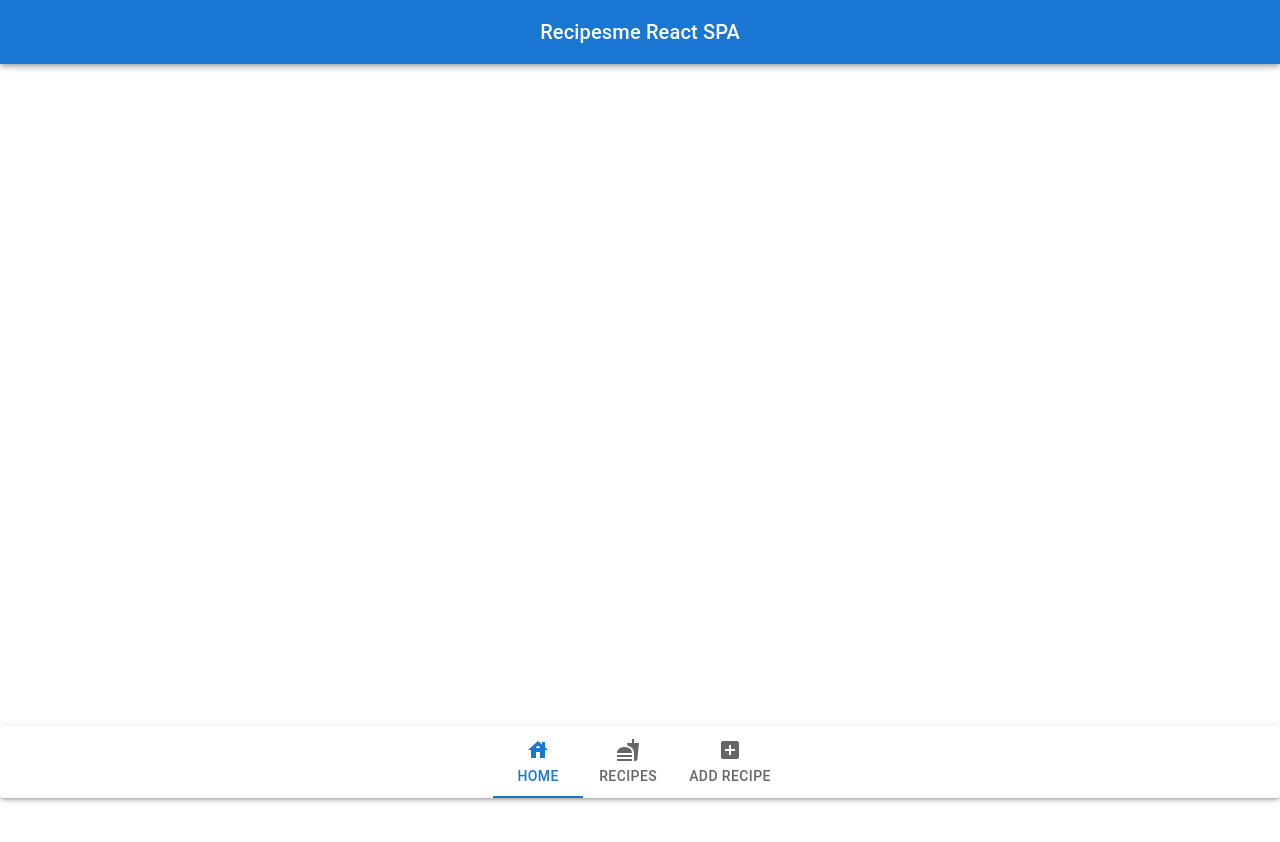
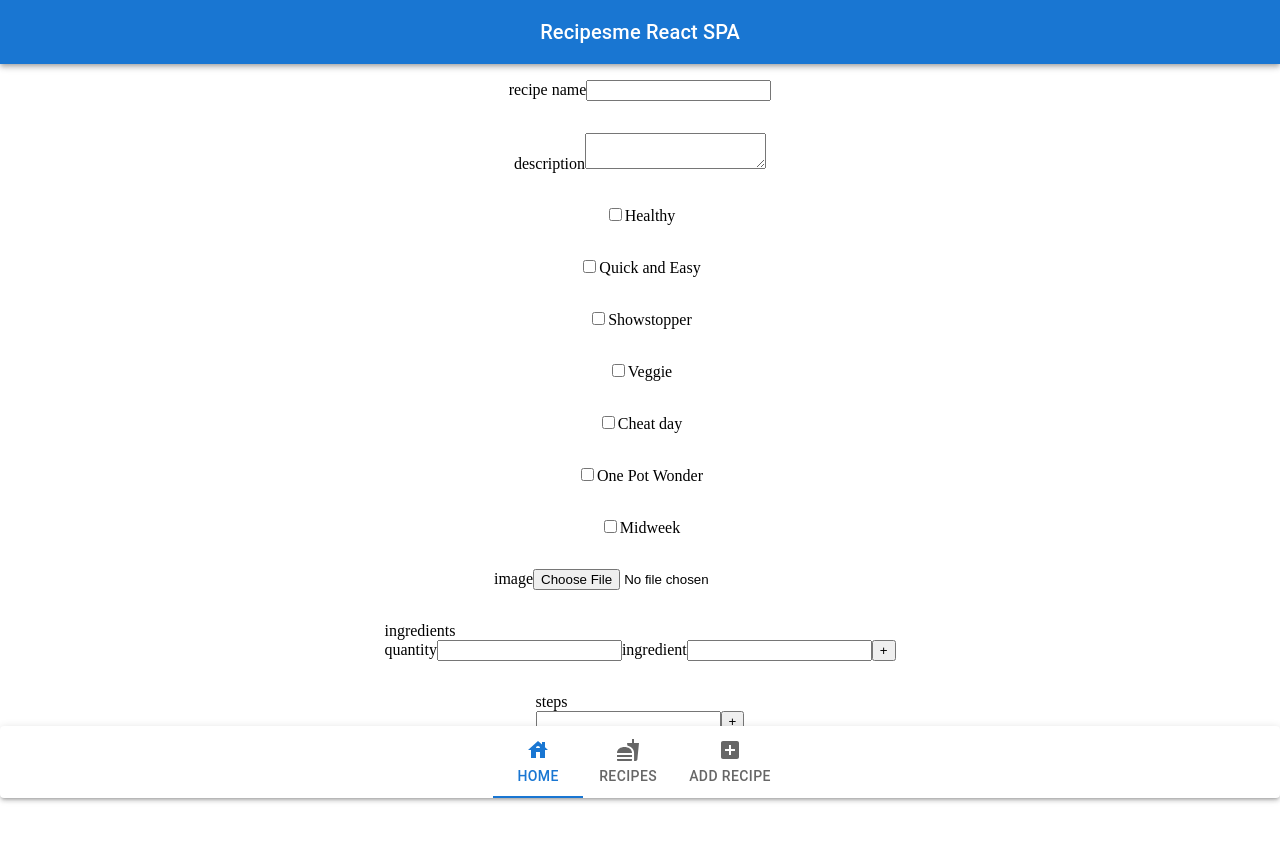
Before and after one commit to hphilpotts/recipesme-react-spa, a React (Create React App) app: page /update/1 in a window 1280 px wide. Shown: the top 842 px of the page. Built offline with nearby package versions, Linux system fonts and the light colour scheme.

Commit message:
Navigation to UpdateRecipe component set up.

```diff
--- a/src/main/Body.js
+++ b/src/main/Body.js
@@ -6,6 +6,7 @@ import Homepage from '../home/Homepage'
 import RecipeIndex from '../recipes_index/RecipeIndex'
 import RecipeDetail from '../recipe_detail/RecipeDetail'
 import Add from '../add_recipe/AddRecipe'
+import Edit from '../update_recipe/UpdateRecipe'
 
 import './Main.css'
 
@@ -17,6 +18,7 @@ export default function Body({ isInDetailView }) {
         <Route path='index' element={<RecipeIndex isInDetailView={isInDetailView} />}></Route>
         <Route path='recipes/:id' element={<RecipeDetail/>}></Route>
         <Route path='add' element={<Add/>}></Route>
+        <Route path='update/:id' element={<Edit/>}></Route>
       </Routes>
     </div>
   )
--- a/src/recipe_detail/RecipeDetail.js
+++ b/src/recipe_detail/RecipeDetail.js
@@ -2,7 +2,7 @@ import React, { useEffect, useState } from 'react'
 
 import { v4 as uuid } from 'uuid';
 
-import { useParams } from 'react-router-dom'
+import { useParams, useNavigate } from 'react-router-dom'
 
 import Axios from 'axios'
 
@@ -35,6 +35,13 @@ export default function RecipeDetail() {
       })
   }, [params.id])
 
+  const navigateTo = useNavigate()
+
+  const loadUpdateRecipeForm = e => {
+    e.preventDefault()
+    navigateTo(`/update/${recipe._id}`)
+  }
+
   return (
     <>
       <h1>{recipe.title}</h1>
@@ -49,6 +56,8 @@ export default function RecipeDetail() {
         <h3>Steps:</h3>
         <RecipeSteps steps={steps} />
       </div>
+      <button onClick={e => loadUpdateRecipeForm(e)}>Edit</button>
+      {/* <button>Delete</button> */}
     </>
   )
 }
--- /dev/null
+++ b/src/update_recipe/UpdateRecipe.js
@@ -0,0 +1,158 @@
+import { React, useState } from 'react'
+
+import Axios from 'axios'
+
+import { useNavigate } from "react-router-dom";
+
+import { v4 as uuid } from 'uuid';
+
+import AddIngredient from '../add_recipe/AddIngredient'
+import Ingredient from '../add_recipe/Ingredient';
+import AddStep from '../add_recipe/AddStep'
+import Step from '../add_recipe/Step'
+
+import '../add_recipe/AddRecipe.css'
+
+export default function Edit() {
+
+  const [formInput, setFormInput] = useState({
+    title: '',
+    description: '',
+    tags: [],
+    image: '',
+    ingredients: [],
+    steps: []
+  })
+
+  const tags = ['Healthy', 'Quick and Easy', 'Showstopper', 'Veggie', 'Cheat day', 'One Pot Wonder', 'Midweek']
+
+  const [isChecked, setIsChecked] = useState(new Array(tags.length).fill(false))
+
+  const textChangeHandler = target => {
+    const newFormInput = formInput
+    newFormInput[target.name] = target.value
+    setFormInput(newFormInput)
+  }
+
+  const checkboxChangeHandler = target => {
+    const tag = target.value
+
+    const newFormInput = { ...formInput }
+    if (target.checked) {
+      newFormInput.tags.push(tag)
+    } else {
+      newFormInput.tags = newFormInput.tags.filter(item => (item !== tag))
+    }
+    setFormInput(newFormInput)
+
+    const index = tags.indexOf(tag)
+    const newIsChecked = { ...isChecked }
+    newIsChecked[index] = !newIsChecked[index]
+    setIsChecked(newIsChecked)
+  }
+
+  const addFieldHandler = (input, inputType) => {
+    const newFormInput = { ...formInput }
+    newFormInput[inputType].push(input)
+    setFormInput(newFormInput)
+  }
+
+  const removeStepHandler = (stepToRemove) => {
+    const newFormInput = { ...formInput }
+    newFormInput.steps = newFormInput.steps.filter(step => (step !== stepToRemove))
+    setFormInput(newFormInput)
+  }
+
+  const removeIngredientHandler = (ingredientItemToRemove) => {
+    const newFormInput = { ...formInput }
+    newFormInput.ingredients = newFormInput.ingredients.filter(function (ingredient) { return ingredient.item !== ingredientItemToRemove })
+    setFormInput(newFormInput)
+  }
+
+  const imageUploadHandler = target => {
+    const newFormInput = { ...formInput }
+    newFormInput.image = target.files[0]
+    setFormInput(newFormInput)
+  }
+
+  const navigateTo = useNavigate()
+
+  const formSubmitHandler = e => {
+    e.preventDefault()
+    if (validateInput(formInput)) {
+      Axios.post('/recipe', formInput)
+        .then(() => {
+          navigateTo('/index')
+        })
+        .catch(err => {
+          console.error(err)
+        })
+    }
+  }
+
+  const validateInput = form => {
+    let isValid = true
+    for (const field in form) {
+      if (!form[field]) {
+        console.warn(`The ${field} field is empty! Please try again!`)
+        isValid = false
+      }
+    }
+    return isValid
+  }
+
+  return (
+    <form style={{ display: "flex", flexDirection: "column", alignItems: "center" }}>
+
+      <label>
+        recipe name
+        <input name={'title'} onChange={e => textChangeHandler(e.target)} />
+      </label>
+
+      <label>
+        description
+        <textarea name={'description'} onChange={e => textChangeHandler(e.target)} />
+      </label>
+
+      {tags.map((tag, index) => {
+        return (
+          <label key={uuid()}>
+            <input
+              type="checkbox"
+              value={tags[index]}
+              checked={isChecked[index]}
+              onChange={e => checkboxChangeHandler(e.target)}
+            />{tag}
+          </label>)
+      })}
+
+      <label>
+        image
+        <input
+          id="file"
+          type="file"
+          name="image"
+          accept="image/png, image/gif, image/jpeg"
+          onChange={e => imageUploadHandler(e.target)} />
+      </label>
+
+      <label>
+        ingredients
+        {formInput.ingredients.map((ingredient) => (
+          <Ingredient ingredient={ingredient} removeIngredientHandler={removeIngredientHandler} key={uuid()} />
+        ))}
+        <AddIngredient addFieldHandler={addFieldHandler} />
+      </label>
+
+      <label>
+        steps
+        {formInput.steps.map((step) => (
+          <Step step={step} removeStepHandler={removeStepHandler} key={uuid()} />
+        ))}
+        <AddStep addFieldHandler={addFieldHandler} />
+      </label>
+
+      <button type='submit' onClick={formSubmitHandler}>Submit form</button>
+    </form>
+  )
+}
```
Also changed, not shown: 1 other file (tests, documents, lock files or other folders).
